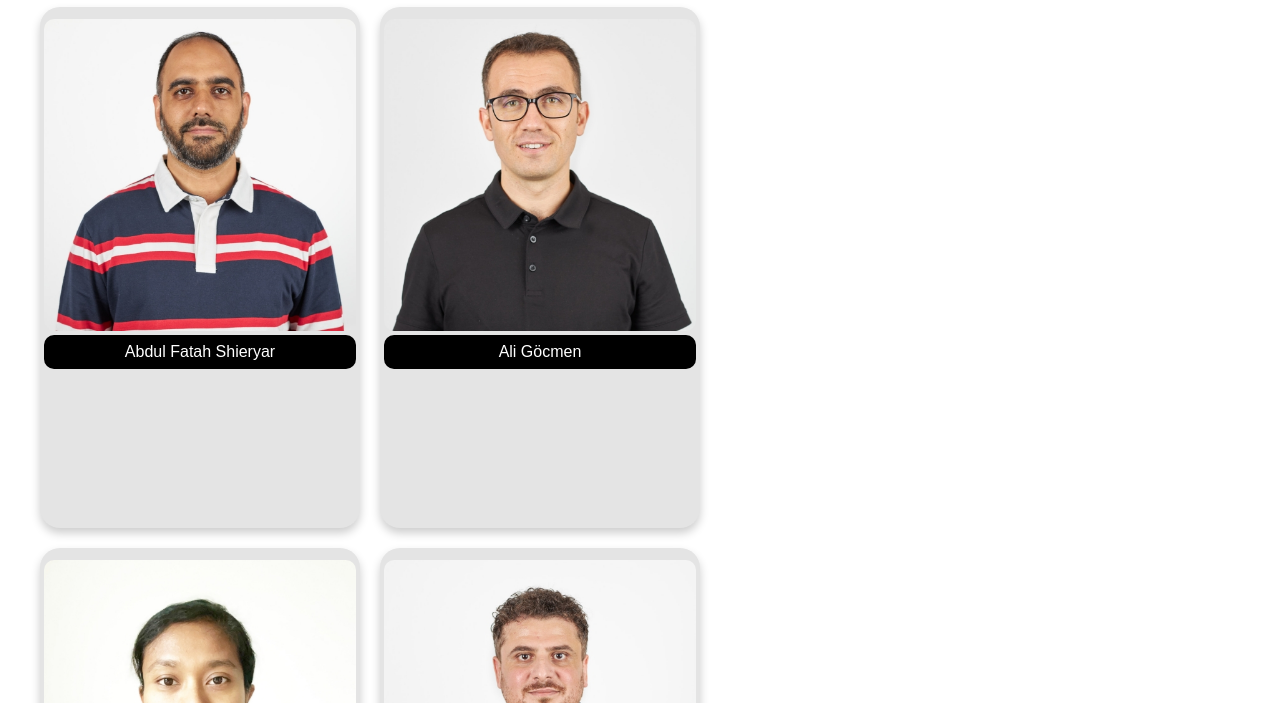
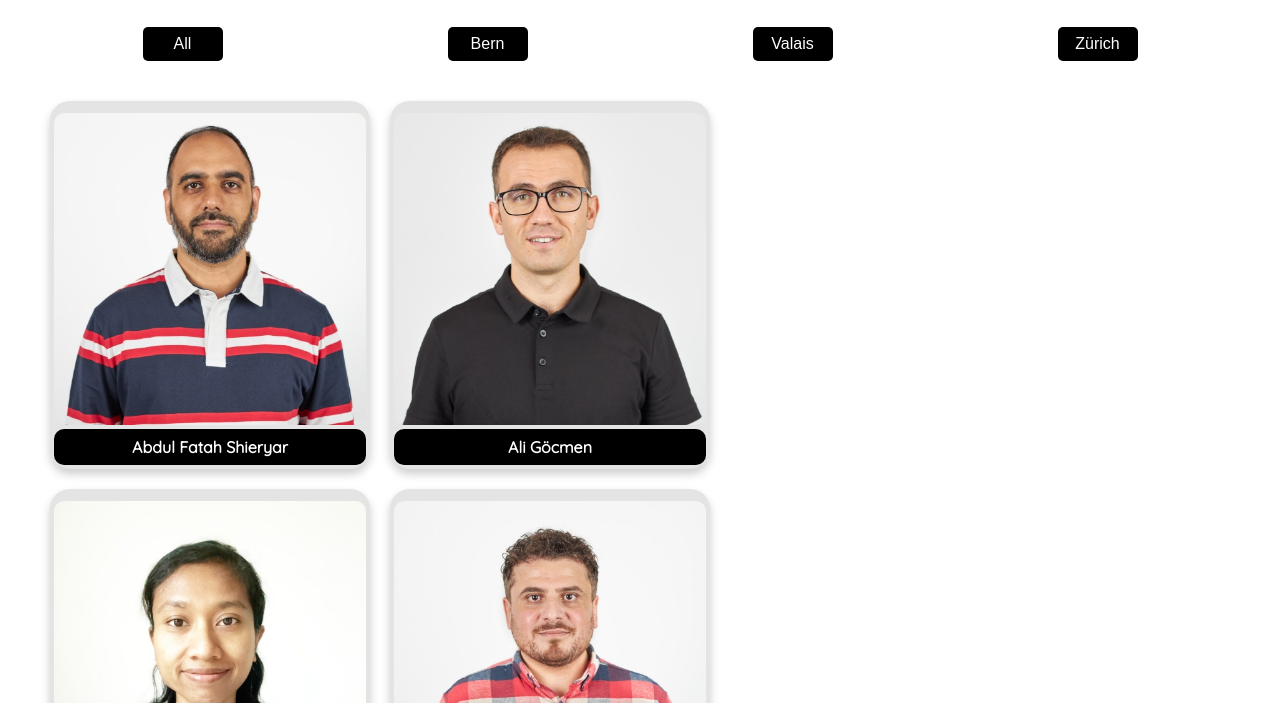
Before and after one commit to aria2108/poco-ariani, a plain HTML site: page js_project_brief/index.html in a window 1280 px wide. Shown: the part 97-800 px from the top of the page. Drawn offline with Linux system fonts and the light colour scheme.

Commit message:
added filter

```diff
--- a/js_project_brief/index.html
+++ b/js_project_brief/index.html
@@ -17,6 +17,13 @@
       <h1>Our Member</h1>
     </header>
     <main>
+      <div class="canton-filter">
+        <button onClick="cantonAll()">All</button>
+        <button onClick="cantonBern()">Bern</button>
+        <button onClick="cantonValais()">Valais</button>
+        <button onClick="cantonZürich()">Zürich</button>
+      </div>
+
       <div class="container">
 
       </div>
--- a/js_project_brief/script.js
+++ b/js_project_brief/script.js
@@ -127,7 +127,7 @@ let personData = [
         name : "Sadettin Karatas",
         age : 35,
         origin : "Turkey",
-        canton : "Bern",
+        canton : "Geneva",
         hobby : "Hiking",
     },
     {
@@ -158,23 +158,21 @@ let personData = [
 
 let container = document.getElementsByClassName("container")[0];
 let str = "";
-// str += "<div class='content'>";
 
 for (let i = 0; i < personData.length; i++) {
     let person = personData[i]
     str += "<div class = 'content' onclick='toggleBtn(this)'>"
     str += '<img src="' + person.imageURL + '">'
-    str += "<button>" + person.name + "</button>"
+    str += "<h3>" + person.name + "</h3>"
     str += "<p class = 'info'>" + `Hi, I am ${person.name} and am ${person.age} years old. Originally from ${person.origin}, currently live in canton ${person.canton}. In spare time, I like to do ${person.hobby}` + "</p>"
     str += "</div>"
 }
-// str += "</div>"
+
 container.innerHTML = str;
 
 
-
 function toggleBtn(e) {
-    console.log('function')
+    //console.log('function')
     let context = e.firstElementChild.nextElementSibling.nextElementSibling;
     if (context.style.visibility == "hidden") {
         context.style.visibility = "visible";
@@ -183,34 +181,56 @@ function toggleBtn(e) {
     }
 }
 
+function cantonAll() {
+let container = document.getElementsByClassName("container")[0];
+let str = "";
 
+for (let i = 0; i < personData.length; i++) {
+    let person = personData[i]
+    str += "<div class = 'content' onclick='toggleBtn(this)'>"
+    str += '<img src="' + person.imageURL + '">'
+    str += "<h3>" + person.name + "</h3>"
+    str += "<p class = 'info'>" + `Hi, I am ${person.name} and am ${person.age} years old. Originally from ${person.origin}, currently live in canton ${person.canton}. In spare time, I like to do ${person.hobby}` + "</p>"
+    str += "</div>"
+}
 
+container.innerHTML = str;
+};
+function cantonBern() {
 
+    let cantons = personData.filter(x => x.canton == "Bern");
 
-
-
-
-
-// let content = document.querySelectorAll("content")
-// content.onmouseover = function () {mouseOver()};
-// content.onmouseout = function () {mouseOut()};
-
-// function mouseOver() {
-//     content.style.backgroundColor = "red";
-// }
-// function mouseOut () {
-//     content.style.backgroundColor = "";
-// }
-
-// let personalData = {
-//     personName : "Ari",
-//     age : 35,
-//     city : "Zofingen"
-// };
-
-// let h2 = querySelector ("h2");
-// h2.onclick = function(){myFunction()};
-
-// function myFunction() {
-//     document.getElementById("info").innerHTML= personalData.personName + ", " + personalData.age + ", " + personalData.city;
-// }
+    container.innerHTML = cantons.map((person) => {
+        return`
+            <div class = 'content' onclick='toggleBtn(this)'>
+            <img src=${person.imageURL}>
+            <h3> ${person.name} </h3>
+            <p class = 'info'>Hi, I am ${person.name} and am ${person.age} years old. Originally from ${person.origin}, currently live in canton ${person.canton}. In spare time, I like to do ${person.hobby}</p>
+            </div>
+            `
+    })
+};
+function cantonValais() {
+    let cantons = personData.filter(x => x.canton == "Valais");
+    container.innerHTML = cantons.map((person) => {
+        return`
+            <div class = 'content' onclick='toggleBtn(this)'>
+            <img src="${person.imageURL}" alt="">
+            <h3> ${person.name} </h3>
+            <p class = 'info'>Hi, I am ${person.name} and am ${person.age} years old. Originally from ${person.origin}, currently live in canton ${person.canton}. In spare time, I like to do ${person.hobby}</p>
+            </div>
+            `
+    })
+}
+function cantonZürich() {
+    let cantons = personData.filter(x => x.canton == "Zürich");
+    container.innerHTML = cantons.map((person) => {
+        return`
+            <div class = 'content' onclick='toggleBtn(this)'>
+            <img src="${person.imageURL}" alt="">
+            <h3> ${person.name} </h3>
+            <p class = 'info'>Hi, I am ${person.name} and am ${person.age} years old. Originally from ${person.origin}, currently live in canton ${person.canton}. In spare time, I like to do ${person.hobby}</p>
+            </div>
+            `
+    })
+};
--- a/js_project_brief/style.css
+++ b/js_project_brief/style.css
@@ -33,12 +33,16 @@ h1 {
     color: white;
     padding: 15px;
 }
-
+.canton-filter{
+    margin: 30px;
+    display: flex;
+    justify-content: space-around;
+}
 h2 {
     padding: auto;
 }
 
-button {
+h3 {
     border: none;
     outline: 0;
     display: inline-block;
@@ -57,6 +61,24 @@ button {
     padding: 20px;
     font-size: 18px;
     visibility: hidden;
+    bottom: 38px;
+    left: 0;
+    position: absolute;
+    background-color: #c4c0c080;
+}
+
+button {
+    border: none;
+    outline: 0;
+    padding: 8px;
+    color: white;
+    background-color: #000;
+    text-align: center;
+    cursor: pointer;
+    width: 80px;
+    font-size: 16px;
+    border-radius: 5px;
+    cursor: pointer;
 }
 /* --------picture gallery------------- */
 .container {
@@ -64,7 +86,7 @@ button {
     padding: 0;
     flex-wrap: wrap;
     justify-content:flex-start;
-    margin-left: 30px;
+    margin: auto 40px;
 }
 
 .content {
@@ -76,6 +98,8 @@ button {
     margin: 10px;
     border-radius: 20px;
     transition: transform 1s;
+    position: relative;
+    cursor: pointer;
 }
 
 .content:hover {
@@ -102,6 +126,7 @@ footer {
     background-color: black;
     color: white;
     text-align: center;
+    margin-top: auto;
 }
 .footer {
     flex-shrink: 0;
```
